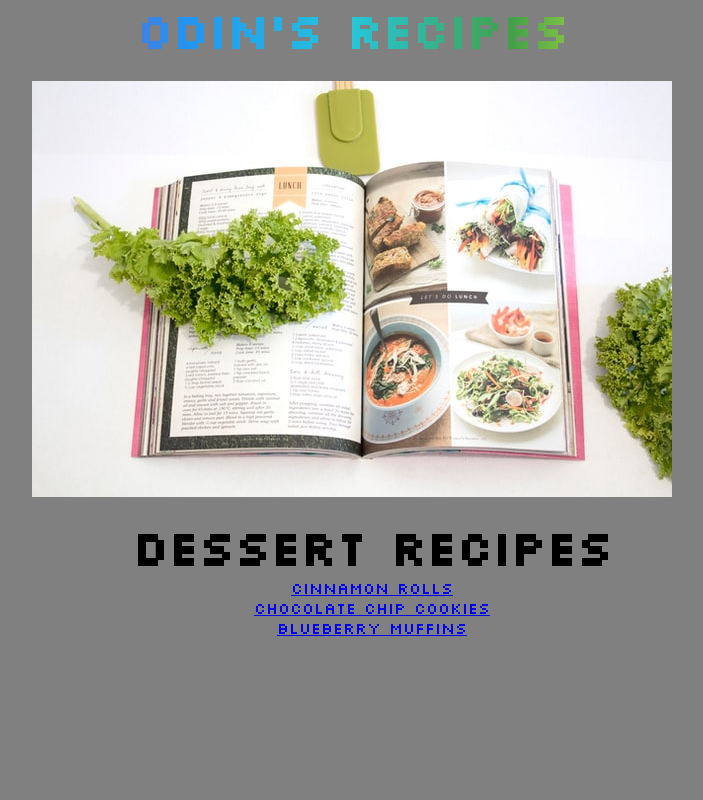
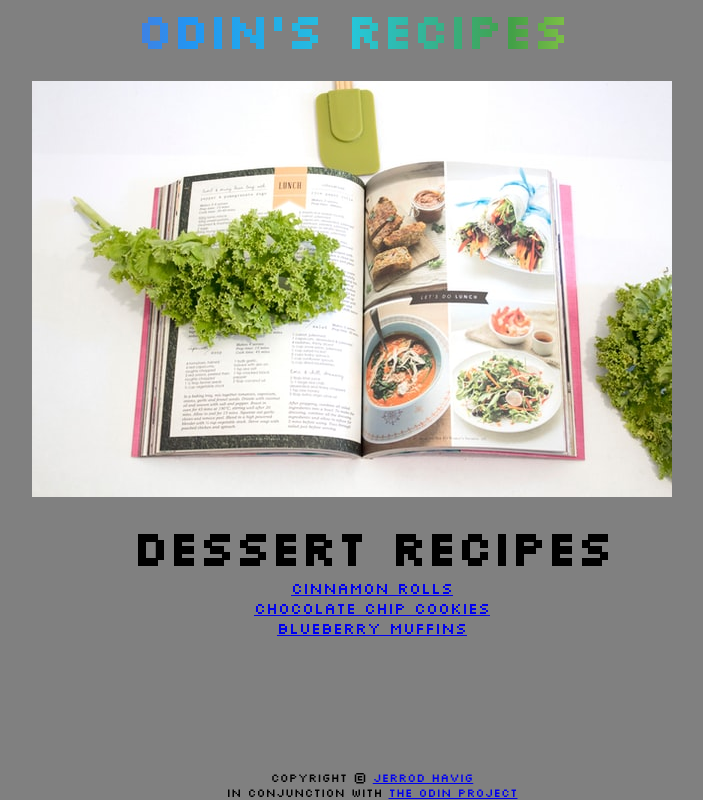
Before and after one commit to devHavig/recipes, a plain HTML site: page index.html in a window 1280 px wide. Shown: the whole page, without its empty margins (288-991 px from the left). Drawn offline with Linux system fonts and the light colour scheme.

Commit message:
centered copyright information

```diff
--- a/index.html
+++ b/index.html
@@ -18,5 +18,9 @@
     <li><a href="/recipes/chocolateChipCookies.html">Chocolate Chip Cookies</a></li>
     <li><a href="/recipes/blueberryMuffins.html">Blueberry Muffins</a></li>
     </ul>
+    <div class="copyright">
+    <p>Copyright © <a href="https://github.com/JerrodxHavig" target="_blank">Jerrod Havig</a></p>
+    <p>In Conjunction With <a href="https://www.theodinproject.com" target="_blank">The Odin Project</a></p>
+    </div>
 </body>
 </html>
--- a/main.css
+++ b/main.css
@@ -55,3 +55,11 @@ img {
     padding-top: 20px;
     padding-bottom: 25px;
 }
+
+.copyright {
+    width: 100%;
+    position: fixed;
+    text-align: center;
+    font-size: .75rem;
+    bottom: 0;
+}
```
Also changed, not shown: recipes/cinnamonRolls.html (+0 -1 lines).
